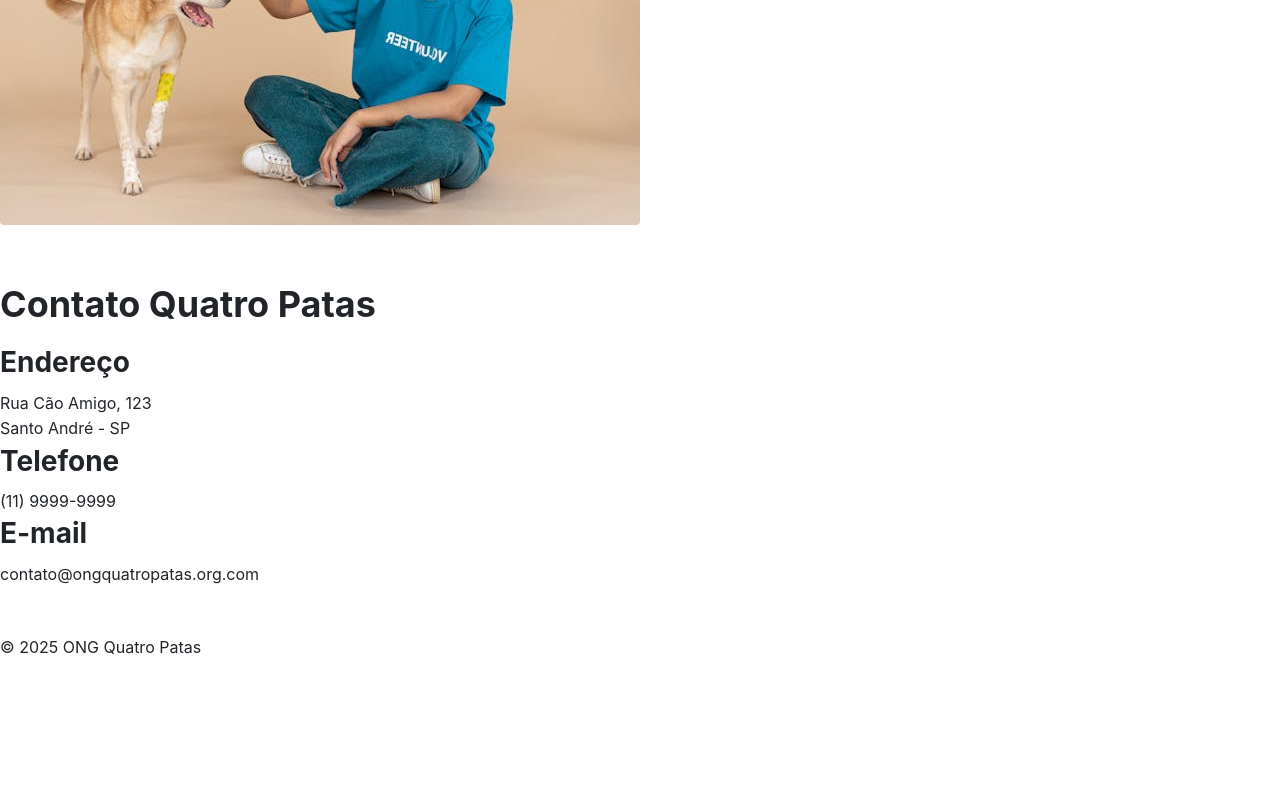
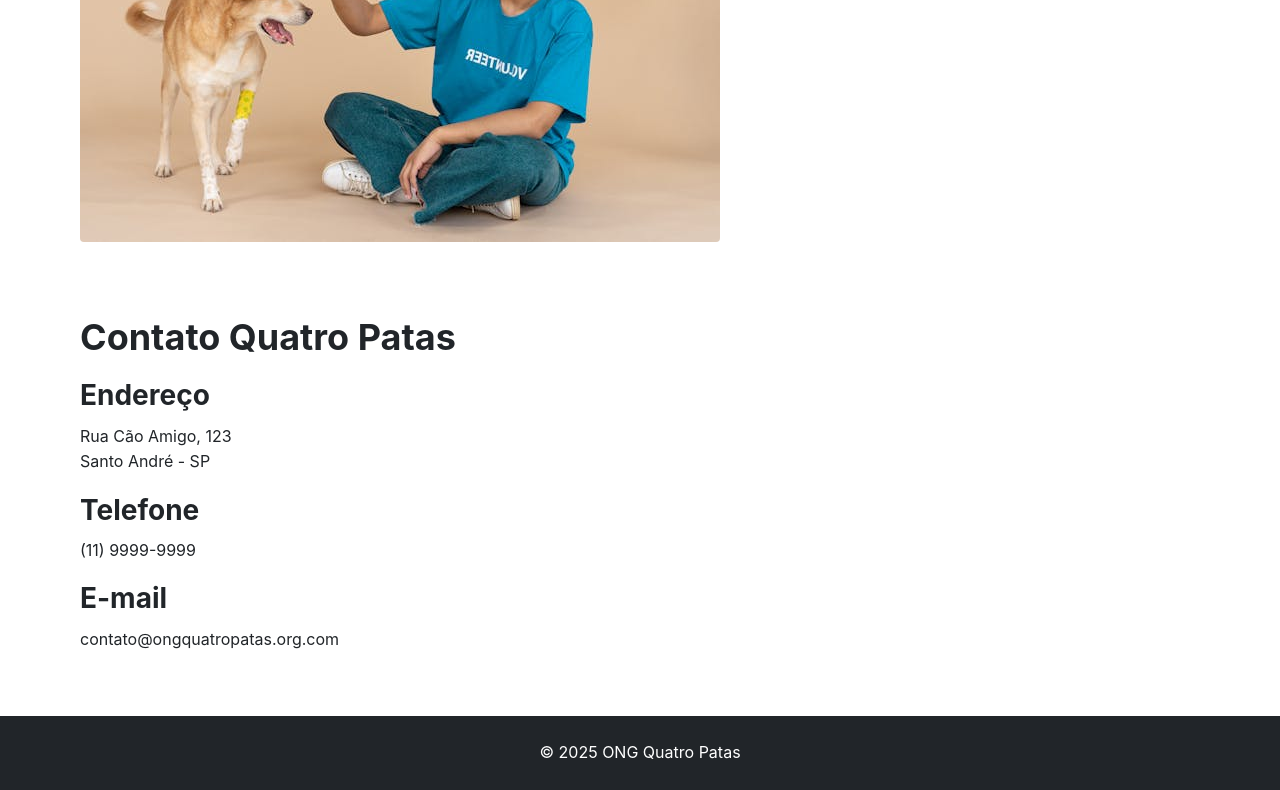
Before and after one commit to ViniciusSouuza/Projeto-Ong, a plain HTML site: page index.html in a window 1280 px wide. Shown: the part 506-1296 px from the top of the page. Before the commit the page ends 1167 px from the top, so only its background shows below. Drawn offline with Linux system fonts and the light colour scheme.

Commit message:
adicionando leiaute principal e grid

```diff
--- a/assets/css/style.css
+++ b/assets/css/style.css
@@ -174,3 +174,55 @@ img { max-width: 100%; height: auto; }
 #page-content .error {
     color: var(--color-feedback-danger);
 }
+
+/* 3. LEIAUTE PRINCIPAL
+   --------------------------------- */
+.grid-layout {
+    display: grid;
+    grid-template-rows: auto 1fr auto;
+    grid-template-areas:
+        "header"
+        "main"
+        "footer";
+    min-height: 100vh;
+}
+.header {
+    grid-area: header;
+    background: var(--color-background-alt);
+    box-shadow: var(--box-shadow);
+    position: sticky; top: 0; z-index: 1000;
+    border-bottom: 1px solid var(--color-border);
+}
+.main { grid-area: main; }
+.footer {
+    grid-area: footer;
+    background: var(--color-text);
+    color: var(--color-background);
+    padding: var(--space-md) 0;
+    text-align: center;
+}
+
+/* 4. SISTEMA DE GRID E CONTAINER
+   --------------------------------- */
+.container {
+    width: 90%;
+    max-width: 1200px;
+    margin-left: auto;
+    margin-right: auto;
+    padding-left: var(--space-sm);
+    padding-right: var(--space-sm);
+}
+.row {
+    display: flex;
+    flex-wrap: wrap;
+    margin-left: calc(var(--space-sm) * -1);
+    margin-right: calc(var(--space-sm) * -1);
+}
+[class^="col-"] {
+    position: relative;
+    width: 100%;
+    padding-left: var(--space-sm);
+    padding-right: var(--space-sm);
+    margin-bottom: var(--space-sm);
+}
+.col-12 { flex: 0 0 100%; max-width: 100%; }
```
